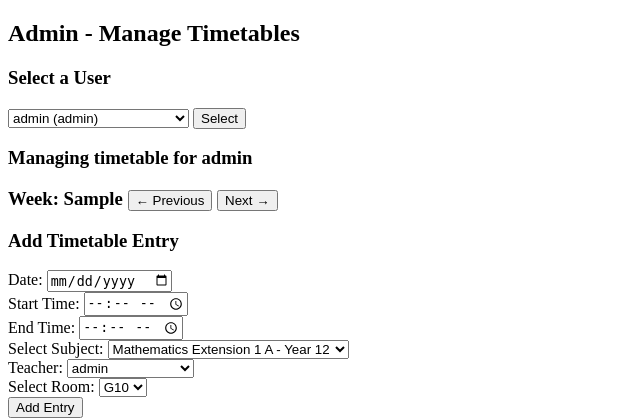
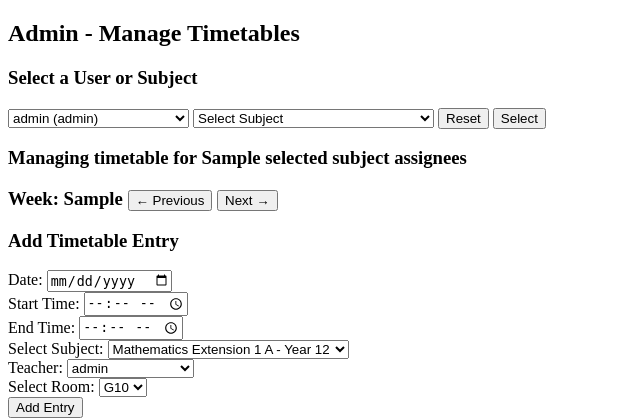
Before and after one commit to As3r1408/school_timetable, a Flask app: template templates/admin_timetable.html in a window 1280 px wide. Shown: the top 420 px of the page, without its empty margins (0-640 px from the left). Run offline with Flask 3, Linux system fonts and the light colour scheme; the template is opened without the code that fills it: values that come from a table or form of the project are taken from there, most other values are stand-ins (such as "Sample title", 1, 10 or a date in 2020).

Commit message:
Incomplete, yet to finish

```diff
--- a/app.py
+++ b/app.py
@@ -199,8 +199,10 @@ def admin_timetable():
     staff_users = User.query.filter_by(role="staff").all()
     rooms = Room.query.all()
     selected_user = None
+    selected_subject = None
     timetable_entries = []
     assigned_subjects = []
+    subject_assignees = []
 
     # ✅ Ensure the week_offset exists in session
     if "week_offset" not in session:
@@ -213,6 +215,10 @@ def admin_timetable():
 
         elif "user_id" in request.form:
             session["selected_user_id"] = request.form["user_id"]
+            session.pop("selected_subject_id", None)
+        elif "subject_id" in request.form:
+            session["selected_subject_id"] = request.form["subject_id"]
+            session.pop("selected_user_id", None)  # Clear selected user
 
     # ✅ Ensure selected user is persisted across week changes
     if "selected_user_id" in session:
@@ -287,15 +293,56 @@ def admin_timetable():
 
             # ✅ Redirect after deletion to prevent duplicate deletions on reload
             return redirect(url_for('admin_timetable'))
+        elif action == "assign_by_subject":
+            subject_id = request.form["subject_id"]
+            date = datetime.strptime(request.form["date"], '%Y-%m-%d').date()
+            start_time = datetime.strptime(request.form["start_time"], '%H:%M').time()
+            end_time = datetime.strptime(request.form["end_time"], '%H:%M').time()
+            room_id = request.form["room_id"]
+            room = Room.query.get(room_id)
+            subject = Subject.query.get(subject_id)
+
+            if not subject or not room:
+                flash("Invalid subject or room selection.", "danger")
+                return redirect(url_for('admin_timetable'))
+
+            # Retrieve users assigned to the subject
+            assigned_users = AssignedSubject.query.filter_by(subject_id=subject_id).all()
+            assigned_user_ids = {assignment.user_id for assignment in assigned_users}
+
+            # Get excluded users from the form
+            excluded_user_ids = set(map(int, request.form.getlist("excluded_users")))
+
+            # Assign timetable entry to all non-excluded users
+            for user_id in assigned_user_ids - excluded_user_ids:
+                user = User.query.get(user_id)
+                teacher = user if user.role == "staff" else None  # Ensure staff members are assigned as teachers
+
+                new_entry = Timetable(
+                user_id=user_id,
+                date=date,
+                subject=subject.name,
+                teacher=teacher.username if teacher else "N/A",
+                start_time=start_time,
+                end_time=end_time,
+                room=room.name
+              )
+                db.session.add(new_entry)
+
+            db.session.commit()
+            flash(f"Timetable entry added for all assigned users of '{subject.name}'!", "success")
+            return redirect(url_for('admin_timetable'))
+
+    subjects = Subject.query.all()  # ✅ Fetch all subjects from the database
 
     return render_template(
-        "admin_timetable.html",
-        users=users, staff_users=staff_users, rooms=rooms,
-        selected_user=selected_user, timetable=timetable_entries,
-        assigned_subjects=assigned_subjects,  # ✅ Ensure assigned subjects are passed
-        week_range=week_range, week_start=week_start, timedelta=timedelta
-    )
-
+    "admin_timetable.html",
+    users=users, staff_users=staff_users, rooms=rooms,
+    subjects=subjects,  # ✅ Pass subjects to the template
+    selected_user=selected_user, timetable=timetable_entries,
+    assigned_subjects=assigned_subjects,
+    week_range=week_range, week_start=week_start, timedelta=timedelta
+)
 
 
 
--- a/templates/admin_timetable.html
+++ b/templates/admin_timetable.html
@@ -17,27 +17,103 @@
             document.body.appendChild(form);
             form.submit();
         }
+
+        // Show/hide exclude popup
+        function toggleExcludePopup() {
+            let popup = document.getElementById("excludePopup");
+            popup.style.display = (popup.style.display === "block") ? "none" : "block";
+        }
+
+        // Filter users in exclude menu
+        function filterUsers() {
+            let search = document.getElementById("searchExclude").value.toLowerCase();
+            let users = document.querySelectorAll(".exclude-user");
+
+            users.forEach(user => {
+                let name = user.getAttribute("data-name").toLowerCase();
+                user.style.display = name.includes(search) ? "block" : "none";
+            });
+        }
+
+        // Handle selection logic
+        function handleSelection() {
+            let userSelect = document.getElementById("userSelect");
+            let subjectSelect = document.getElementById("subjectSelect");
+            let timetableForm = document.getElementById("timetableForm");
+            let excludeButton = document.getElementById("excludeButton");
+
+            if (subjectSelect.value) {
+                // If subject is selected, hide user select and show timetable form
+                userSelect.disabled = true;
+                timetableForm.style.display = "block";
+                excludeButton.style.display = "inline";
+            } else {
+                userSelect.disabled = false;
+                timetableForm.style.display = "none";
+                excludeButton.style.display = "none";
+            }
+        }
+
+        function resetSelection() {
+            document.getElementById("userSelect").value = "";
+            document.getElementById("subjectSelect").value = "";
+            document.getElementById("userSelect").disabled = false;
+            document.getElementById("timetableForm").style.display = "none";
+            document.getElementById("excludeButton").style.display = "none";
+            document.getElementById("excludePopup").style.display = "none";
+        }
     </script>
+    <style>
+        #excludePopup {
+            display: none;
+            position: fixed;
+            top: 50%;
+            left: 50%;
+            transform: translate(-50%, -50%);
+            background: white;
+            padding: 20px;
+            border: 1px solid black;
+            box-shadow: 2px 2px 10px rgba(0,0,0,0.2);
+        }
+    </style>
 </head>
 <body>
     <h2>Admin - Manage Timetables</h2>
 
-    <!-- Step 1: Select User -->
-    <h3>Select a User</h3>
+    <!-- Step 1: Select User or Subject-->
+    <h3>Select a User or Subject</h3>
     <form method="post">
-        <input type="hidden" name="action" value="select_user">
-        <select name="user_id" required>
+        <input type="hidden" name="action" value="select">
+
+        <select id="userSelect" name="user_id" onchange="resetSelection()">
+            <option value="">Select User</option>
             {% for user in users %}
                 <option value="{{ user.id }}" {% if selected_user and selected_user.id == user.id %}selected{% endif %}>
                     {{ user.username }} ({{ user.role }})
                 </option>
             {% endfor %}
         </select>
+
+        <select id="subjectSelect" name="subject_id" onchange="handleSelection()">
+            <option value="">Select Subject</option>
+            {% for subject in subjects %}
+                <option value="{{ subject.id }}">{{ subject.name }}</option>
+            {% endfor %}
+        </select>
+
+        <button type="button" onclick="resetSelection()">Reset</button>
         <button type="submit">Select</button>
     </form>
 
-    {% if selected_user %}
-        <h3>Managing timetable for {{ selected_user.username }}</h3>
+    {% if selected_user or selected_subject %}
+        <h3>
+            Managing timetable for
+            {% if selected_subject %}
+                {{ selected_subject.name }} assignees
+            {% else %}
+                {{ selected_user.username }}
+            {% endif %}
+        </h3>
 
         <!-- Week Navigation -->
         <h3>
@@ -47,6 +123,7 @@
         </h3>
 
         <!-- Step 2: Add Timetable Entry -->
+        {% if selected_user %}
             <h3>Add Timetable Entry</h3>
             <form method="post">
                 <input type="hidden" name="action" value="add_entry">
@@ -58,13 +135,9 @@
 
                 Select Subject:
                 <select name="subject_id" required>
-                {% if assigned_subjects %}
                     {% for assignment in assigned_subjects %}
                         <option value="{{ assignment.subject.id }}">{{ assignment.subject.name }}</option>
                     {% endfor %}
-                {% else %}
-                    <option disabled>No subjects assigned</option>
-                {% endif %}
                 </select><br>
 
                 Teacher:
@@ -83,6 +156,49 @@
 
                 <button type="submit">Add Entry</button>
             </form>
+        {% endif %}
+
+        <!-- Mass Timetable Entry for Subject Assignees -->
+        <form id="timetableForm" method="post" style="display: none;">
+            <input type="hidden" name="action" value="add_entry_subject">
+            <input type="hidden" name="subject_id" value="{{ selected_subject.id }}">
+
+            Date: <input type="date" name="date" required><br>
+            Start Time: <input type="time" name="start_time" required><br>
+            End Time: <input type="time" name="end_time" required><br>
+
+            Select Teacher:
+            <select name="teacher_id" required>
+                {% for staff in staff_users %}
+                    <option value="{{ staff.id }}">{{ staff.username }}</option>
+                {% endfor %}
+            </select><br>
+
+            Select Room:
+            <select name="room_id" required>
+                {% for room in rooms %}
+                    <option value="{{ room.id }}">{{ room.name }}</option>
+                {% endfor %}
+            </select><br>
+
+            <button type="button" id="excludeButton" style="display: none;" onclick="toggleExcludePopup()">Exclude Users</button>
+            <button type="submit">Add Entry</button>
+        </form>
+
+        <!-- Exclude Users Popup -->
+        <div id="excludePopup">
+            <h3>Exclude Users</h3>
+            <input type="text" id="searchExclude" onkeyup="filterUsers()" placeholder="Search users...">
+            <ul>
+                {% for user in subject_assignees %}
+                    <li class="exclude-user" data-name="{{ user.username }}">
+                        <input type="checkbox" name="exclude_users" value="{{ user.id }}"> {{ user.username }} ({{ user.role }})
+                    </li>
+                {% endfor %}
+            </ul>
+            <button type="button" onclick="toggleExcludePopup()">Close</button>
+        </div>
+    {% endif %}
 
         <!-- Step 3: Display Current Week's Timetable -->
         <h3>Timetable for {{ week_range }}</h3>
@@ -119,7 +235,7 @@
         {% else %}
             <p>No timetable entries for this week.</p>
         {% endif %}
-    {% endif %}
+
 
     <p><a href="{{ url_for('admin') }}">Back to Admin Panel</a></p>
 </body>
```
Also changed, not shown: instance/timetable.db. Lines whose indentation alone changed are shown as unchanged.
